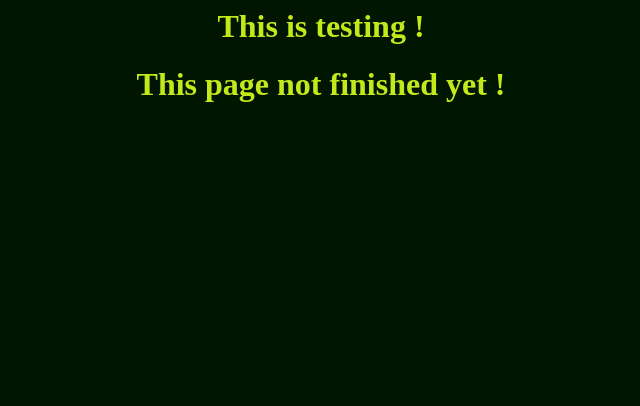
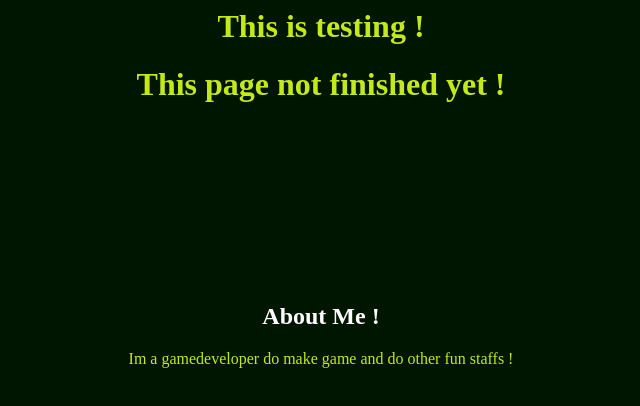
Before and after one commit to GrinderPun/GrinderPun, a plain HTML site: page index.html in a window 1280 px wide. Shown: the whole page, without its empty margins (319-959 px from the left). Drawn offline with Linux system fonts and the light colour scheme.

Commit message:
Update index.html

```diff
--- a/index.html
+++ b/index.html
@@ -12,5 +12,7 @@
     <body>
         <h1 style="text-align: center;">This is testing !</h1>
         <h1 style="text-align: center;">This page not finished yet !</h1>
+        <h2 style="text-align: center;color: white;margin-top: 200px;">About Me !</h2>
+        <p style="text-align: center;">Im a gamedeveloper do make game and do other fun staffs !</p>
     </body>
 </html>
```
